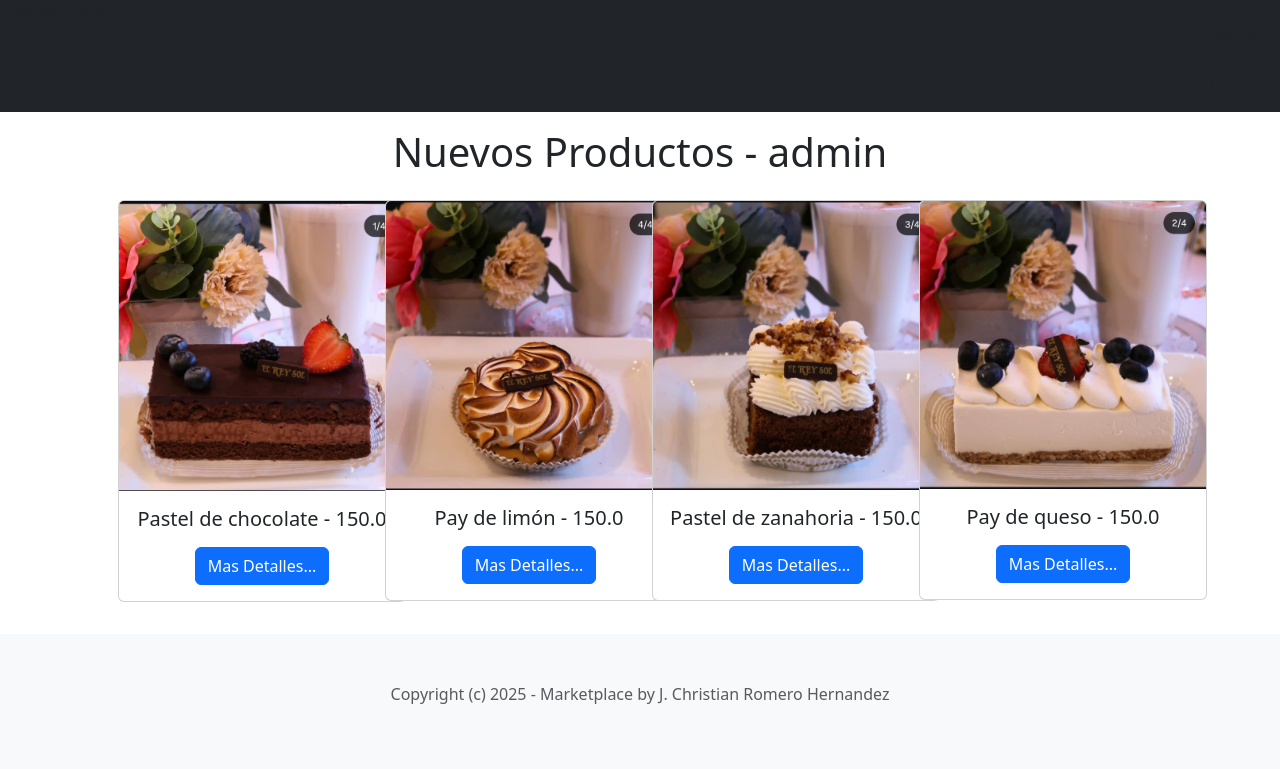
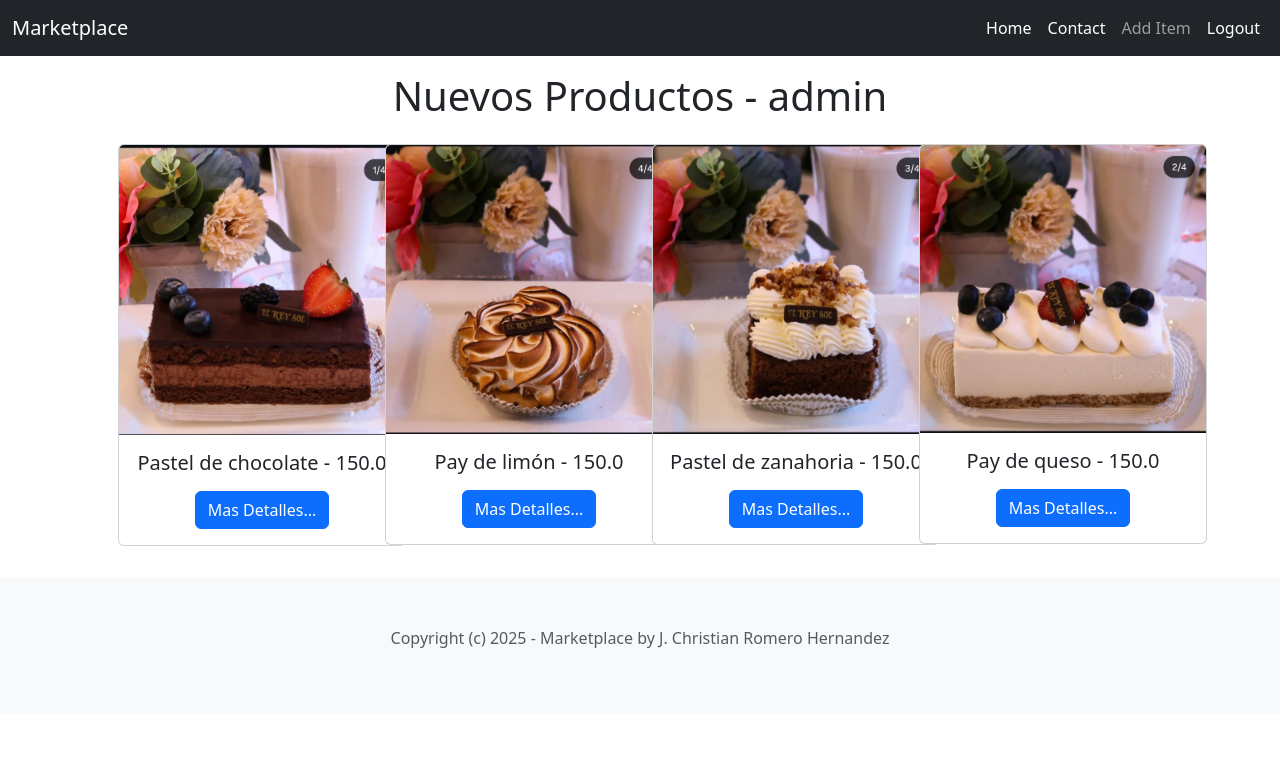
Before and after one commit to A24001/marketplace_main, a Django app: page / in a window 1280 px wide. Shown: the top 769 px of the page. Run offline with Django 5.2, Linux system fonts and the light colour scheme; a user stored in the database is signed in; data comes from the database, SQL or seed files in the repository.

Commit message:
Update navigation.html

```diff
--- a/store/templates/store/navigation.html
+++ b/store/templates/store/navigation.html
@@ -1,13 +1,13 @@
-<nav class="navnar navbar-expand-lg bg-dark" data-bs-theme="dark">
+<nav class="navbar navbar-expand-lg bg-dark" data-bs-theme="dark">
     <div class="container-fluid">
         <a href="{% url 'home' %}" class="navbar-brand">Marketplace</a>
         <button class="navbar-toggler" type="button" data-bs-toggle="collapse" data-bs-target="#navbarNav" aria-control="navBarNav" aria-expanded="false" aria-label="Toggle Navigation">
             <span class="navbar-toggler-icon"></span>
         </button>
-        <div class="collapse navbar-collapse" id="nabarNav">
-            <ul class="nabbar-nav ms-auto">
+        <div class="collapse navbar-collapse" id="navbarNav">
+            <ul class="navbar-nav ms-auto">
                 <li class="nav-item">
-                    <a href="{% url 'home' %}" class="nav-link active">
+                    <a href="" class="nav-link active">
                         Home
                     </a>
                 </li>
@@ -16,11 +16,29 @@
                         Contact
                     </a>
                 </li>
-                <li class="nav-item">
-                    <a href="" class="nav-link active">
-                        Login
-                    </a>
-                </li>
+
+                {% if request.user.is_authenticated %}
+                    <!-- nuevo link -->
+                    <li class="nav-item">
+                        <a class="nav-link" href="{% url 'add_item'%}">Add Item</a>
+                    </li>
+                    <li class="nav-item">
+                        <a href="{% url 'logout' %}" class="nav-link active">
+                            Logout
+                        </a>
+                    </li>
+                {% else %}
+                    <li class="nav-item">
+                        <a href="{% url 'login' %}" class="nav-link active">
+                            Login
+                        </a>
+                    </li>
+                    <li class="nav-item">
+                        <a href="{% url 'register' %}" class="nav-link active">
+                            Register
+                        </a>
+                    </li>
+                {% endif %}
             </ul>
         </div>
     </div>
```
